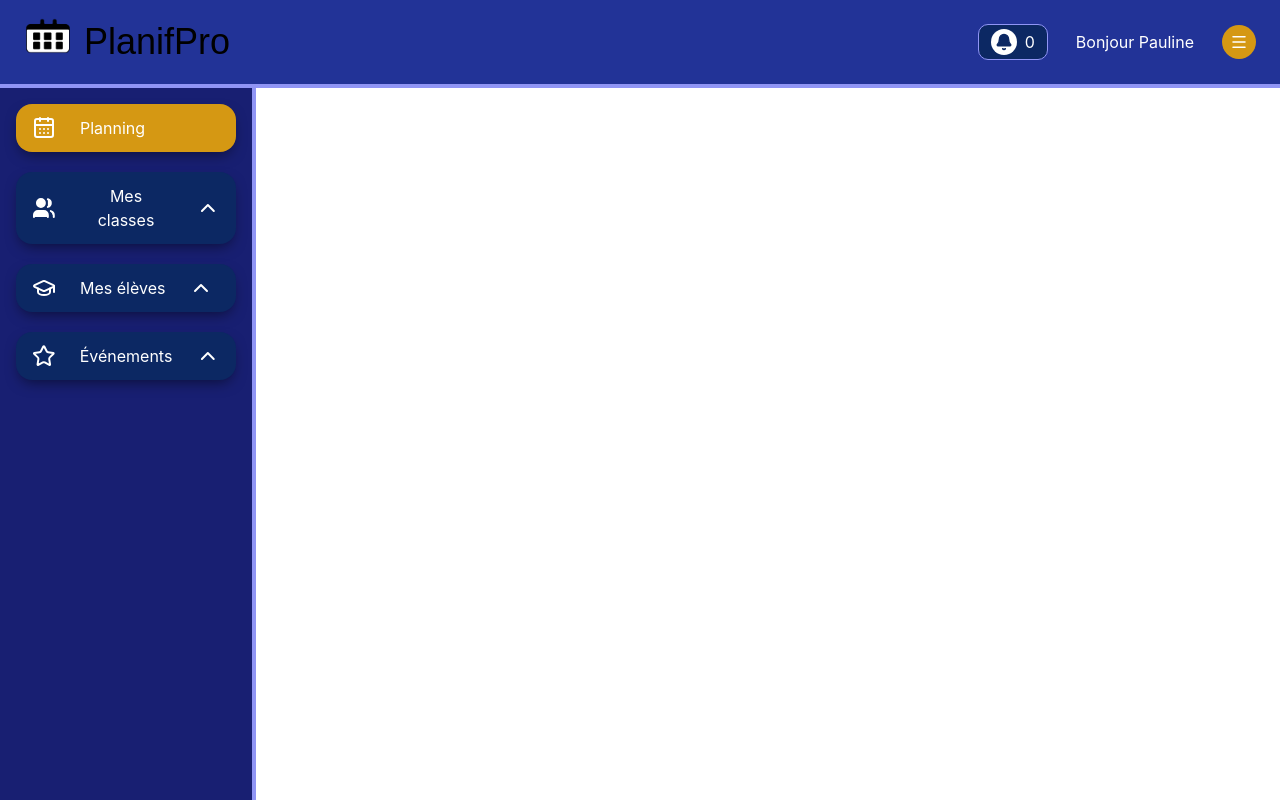
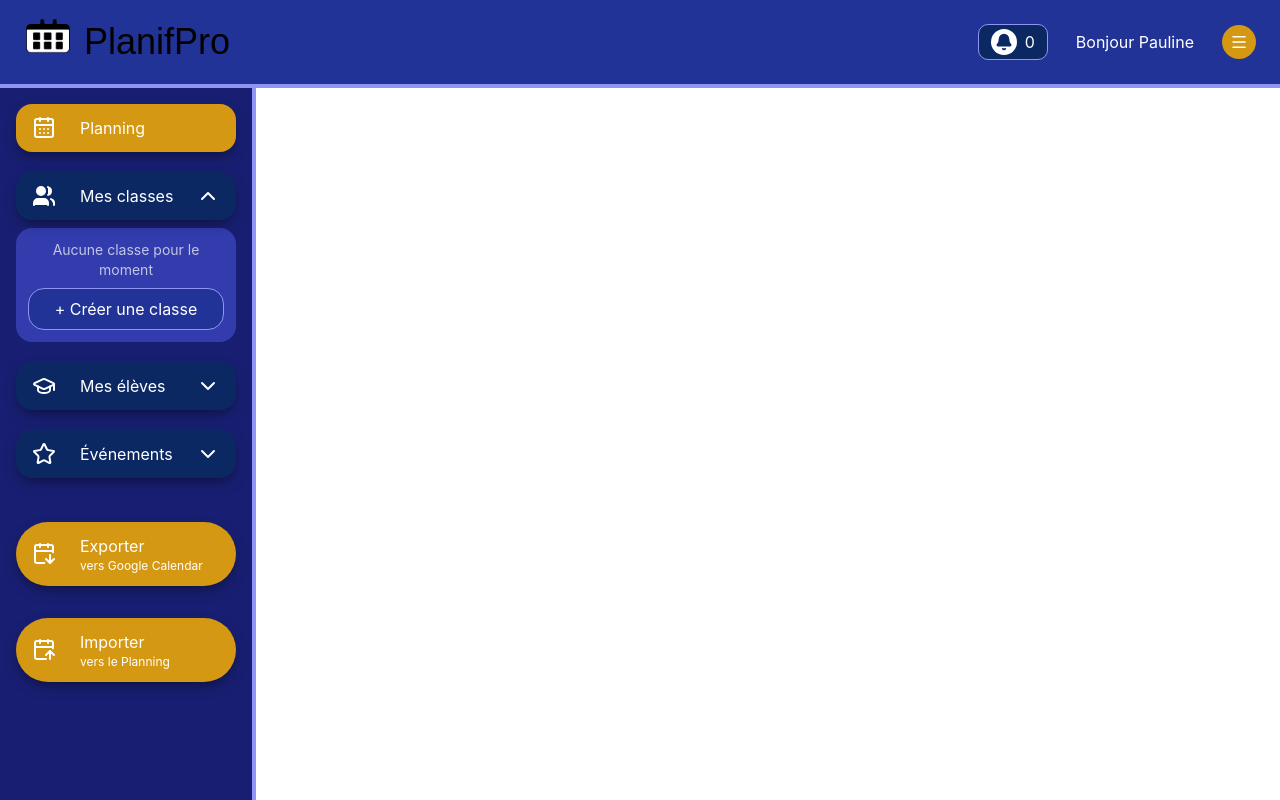
Before and after one commit to Pawnee33/PlanifPro, a React (Vite) app in the folder planifPro/frontend/: page /dashboard-prof in a window 1280 px wide. Both pictures are taken after a click on the button "Mes classes". Built offline with nearby package versions, Linux system fonts and the light colour scheme; no server answers; a web font is replaced by a local one.

Commit message:
feat: barre latérale du dashboard (sections repliables, export/import)

```diff
--- a/planifPro/frontend/dev-dist/sw.js
+++ b/planifPro/frontend/dev-dist/sw.js
@@ -81,7 +81,7 @@ define(['./workbox-7e5eb42b'], (function (workbox) { 'use strict';
     "revision": "3ca0b8505b4bec776b69afdba2768812"
   }, {
     "url": "index.html",
-    "revision": "0.bvh40btjk0o"
+    "revision": "0.0jb3uungk4"
   }], {});
   workbox.cleanupOutdatedCaches();
   workbox.registerRoute(new workbox.NavigationRoute(workbox.createHandlerBoundToURL("index.html"), {
--- a/planifPro/frontend/src/components/BarreLaterale.jsx
+++ b/planifPro/frontend/src/components/BarreLaterale.jsx
@@ -1,37 +1,108 @@
 import React from 'react'
-import { Users, CalendarDays, GraduationCap, Star, ChevronDown, ChevronUp } from 'lucide-react'
+import { useState } from 'react'
+import { Users, CalendarDays, CalendarArrowDown, CalendarArrowUp, GraduationCap, Star, ChevronDown, ChevronUp } from 'lucide-react'
 import logo from '../assets/logo.png'
 
 const BarreLaterale = () => {
+    const [classesOuvert, setClassesOuvert] = useState(false)
+    const [elevesOuvert, setElevesOuvert] = useState(false)
+    const [evenementsOuvert, setEvenementsOuvert] = useState(false)
     return (
         <aside className='w-64 flex flex-col gap-3 bg-bleu-marine border-r-[4px] border-tracer-violet p-4'>
+
             <div className="flex flex-col gap-5">
+
+            {/* Bouton Planning */}
+            <div>
                 <button className='flex items-center gap-6 rounded-[16px] bg-or w-full px-4 py-3 text-white hover:brightness-110 transition backdrop-blur-sm shadow-[0_6px_14px_-4px_rgba(0,0,0,0.5)]'>
                     <CalendarDays />
                     Planning
                 </button>
-                <button className='flex items-center gap-6 rounded-[16px] bg-bleu-nuit w-full px-4 py-3 text-white hover:brightness-110 transition backdrop-blur-sm shadow-[0_6px_14px_-4px_rgba(0,0,0,0.5)]'>
+            </div>
+
+                {/* Bouton Mes classes */}
+                <div>
+                    <button
+                        onClick={() => setClassesOuvert(!classesOuvert)}
+                        className='flex items-center justify-between rounded-[16px] bg-bleu-nuit w-full px-4 py-3 text-white hover:brightness-110 transition backdrop-blur-sm shadow-[0_6px_14px_-4px_rgba(0,0,0,0.5)]'>
+                            <span className="flex items-center gap-6">
                                 <Users fill="currentColor"/>
                                 Mes classes
-                    <ChevronUp />
+                            </span>
+                            {classesOuvert ? <ChevronUp /> : <ChevronDown />}
                     </button>
-                <button className='flex items-center gap-6 rounded-[16px] bg-bleu-nuit w-full px-4 py-3 text-white hover:brightness-110 transition backdrop-blur-sm shadow-[0_6px_14px_-4px_rgba(0,0,0,0.5)]'>
+                    {classesOuvert && (
+                        <div className="flex flex-col gap-2 bg-bleu-shadow rounded-[16px] p-3 mt-2">
+                            <p className="text-white/70 text-sm text-center">Aucune classe pour le moment</p>
+                            <button className="rounded-[16px] bg-bleu-roi px-4 py-2 border border-tracer-violet hover:scale-105 text-white">
+                                + Créer une classe
+                            </button>
+                        </div>
+                    )}
+                </div>
+
+                {/* Bouton Mes élèves */}
+                <div>
+                    <button
+                        onClick={() => setElevesOuvert(!elevesOuvert)}
+                        className='flex items-center justify-between rounded-[16px] bg-bleu-nuit w-full px-4 py-3 text-white hover:brightness-110 transition backdrop-blur-sm shadow-[0_6px_14px_-4px_rgba(0,0,0,0.5)]'>
+                            <span className="flex items-center gap-6">
                                 <GraduationCap />
                                 Mes élèves
-                    <ChevronUp />
+                            </span>
+                            {elevesOuvert ? <ChevronUp /> : <ChevronDown />}
                     </button>
-                <button className='flex items-center gap-6 rounded-[16px] bg-bleu-nuit w-full px-4 py-3 text-white hover:brightness-110 transition backdrop-blur-sm shadow-[0_6px_14px_-4px_rgba(0,0,0,0.5)]'>
+                    {elevesOuvert && (
+                        <div className="flex flex-col gap-2 bg-bleu-shadow rounded-[16px] p-3 mt-2">
+                            <p className="text-white/70 text-sm text-center">Aucun élève pour le moment</p>
+                            <button className="rounded-[16px] bg-bleu-roi px-4 py-2 border border-tracer-violet hover:scale-105 text-white">
+                                + Inviter un élève
+                            </button>
+                        </div>
+                    )}
+                </div>
+
+                {/* Bouton Événements */}
+                <div>
+                    <button
+                    onClick={() => setEvenementsOuvert(!evenementsOuvert)}
+                        className='flex items-center justify-between rounded-[16px] bg-bleu-nuit w-full px-4 py-3 text-white hover:brightness-110 transition backdrop-blur-sm shadow-[0_6px_14px_-4px_rgba(0,0,0,0.5)]'>
+                            <span className="flex items-center gap-6">
                                 <Star />
                                 Événements
-                    <ChevronUp />
+                            </span>
+                            {evenementsOuvert ? <ChevronUp /> : <ChevronDown />}
+                    </button>
+                    {evenementsOuvert && (
+                        <div className="flex flex-col gap-2 bg-bleu-shadow rounded-[16px] p-3 mt-2">
+                            <p className="text-white/70 text-sm text-center">Aucun événement pour le moment</p>
+                            <button className="rounded-[16px] bg-bleu-roi px-4 py-2 border border-tracer-violet hover:scale-105 text-white">
+                                + Ajouter un événement
+                            </button>
+                        </div>
+                    )}
+                </div>
+
+                {/* Bouton exporter vers Google Calendar */}
+                <div>
+                    <button className="flex items-center mt-6 gap-6 rounded-full bg-or w-full px-4 py-3 text-white hover:brightness-110 transition shadow-[0_6px_14px_-4px_rgba(0,0,0,0.5)]">
+                        <CalendarArrowDown />
+                        <span className="flex flex-col items-start">
+                            <span>Exporter</span>
+                            <span className="text-xs">vers Google Calendar</span>
+                        </span>
                     </button>
                 </div>
 
+                {/* Bouton importer vers Google Calendar */}
                 <div>
-                <div>
-                </div>
-
-                <div>
+                    <button className="flex items-center mt-3 gap-6 rounded-full bg-or w-full px-4 py-3 text-white hover:brightness-110 transition shadow-[0_6px_14px_-4px_rgba(0,0,0,0.5)]">
+                        <CalendarArrowUp />
+                        <span className="flex flex-col items-start">
+                            <span>Importer</span>
+                            <span className="text-xs">vers le Planning</span>
+                        </span>
+                    </button>
                 </div>
             </div>
         </aside>
--- a/planifPro/frontend/src/components/EnTete.jsx
+++ b/planifPro/frontend/src/components/EnTete.jsx
@@ -6,13 +6,13 @@ const EnTete = () => {
     return (
         <header className='flex items-center justify-between bg-bleu-roi border-b-[4px] border-tracer-violet px-6 py-3'>
             <div className="flex items-center gap-3">
-                <img src={logo} alt="Logo PlanifPro" className="h-12 w-auto mb-3" />
+                <img src={logo} alt="Logo PlanifPro" className="h-12 w-auto mb-3 hover:scale-105" />
                 <span className="text-black font-logo text-4xl">PlanifPro</span>
             </div>
 
             <div className="flex items-center gap-7">
                 <div className='flex items-center gap-2 bg-bleu-nuit rounded-[10px] border border-tracer-violet px-3 py-1'>
-                    <button className="bg-blanc-base rounded-[30px] p-1">
+                    <button className="bg-blanc-base rounded-[30px] p-1 hover:scale-105">
                         <Bell className="text-bleu-nuit" fill="currentColor" size={18}/>
                     </button>
                     <span className="text-white">0</span>
@@ -21,7 +21,7 @@ const EnTete = () => {
                 <span className="text-white">Bonjour Pauline</span>
 
                 <div>
-                    <button className="bg-or rounded-[30px] p-2">
+                    <button className="bg-or rounded-[30px] p-2 hover:scale-105">
                         <Menu className="text-white" size={18}/>
                     </button>
                 </div>
```
Lines whose indentation alone changed are shown as unchanged.
